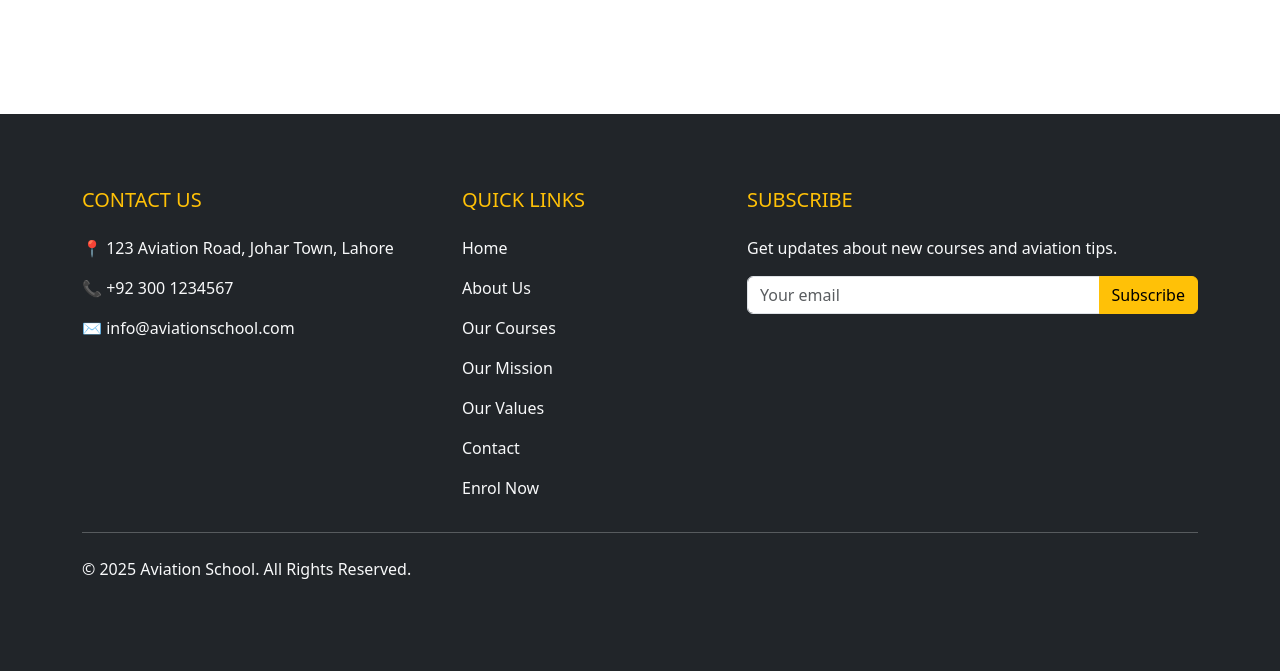
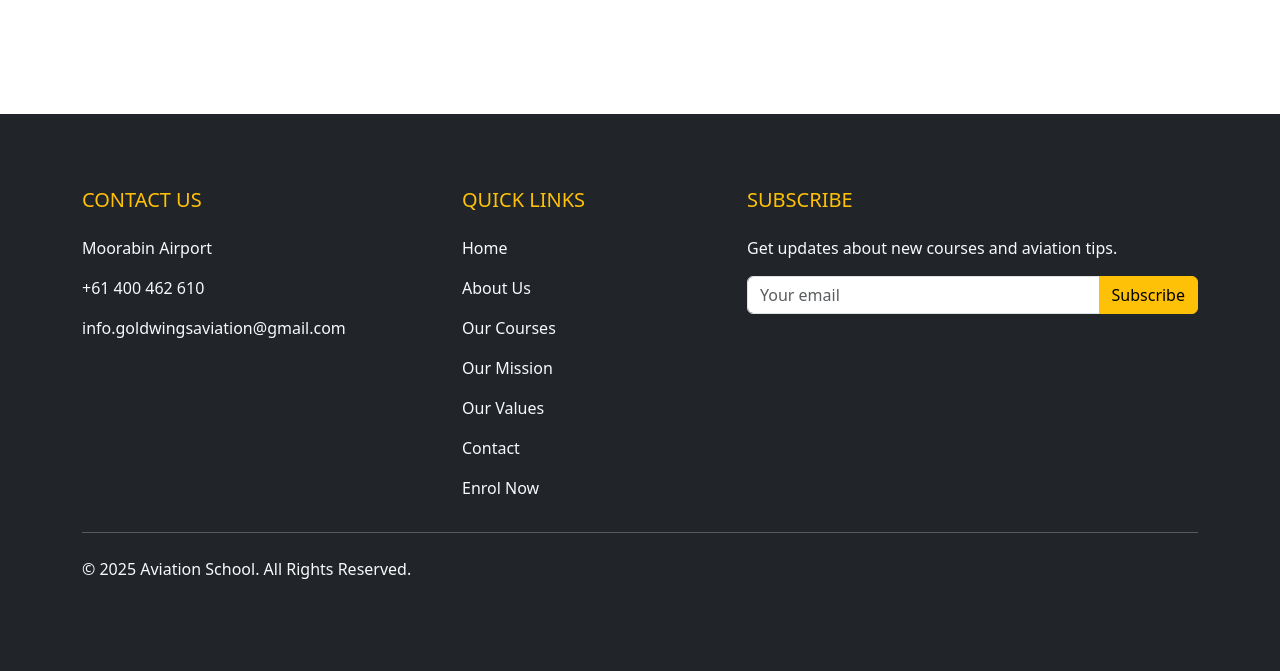
Before and after one commit to stackAli/Aviation-school, a Flask app: page /about in a window 1280 px wide. Shown: the part 770-1441 px from the top of the page. Run offline with Flask 3, Linux system fonts and the light colour scheme.

Commit message:
Update base.html

```diff
--- a/templates/base.html
+++ b/templates/base.html
@@ -105,9 +105,9 @@
     <div class="row text-md-left">
       <div class="col-md-4 col-lg-4 col-xl-4 mx-auto mt-3">
         <h5 class="text-uppercase mb-4 font-weight-bold text-warning">Contact Us</h5>
-        <p>📍 123 Aviation Road, Johar Town, Lahore</p>
-        <p>📞 +92 300 1234567</p>
-        <p>✉️ info@aviationschool.com</p>
+        <p>Moorabin Airport</p>
+        <p>+61 400 462 610</p>
+        <p>info.goldwingsaviation@gmail.com</p>
       </div>
       <div class="col-md-3 col-lg-3 col-xl-3 mx-auto mt-3">
         <h5 class="text-uppercase mb-4 font-weight-bold text-warning">Quick Links</h5>
```
